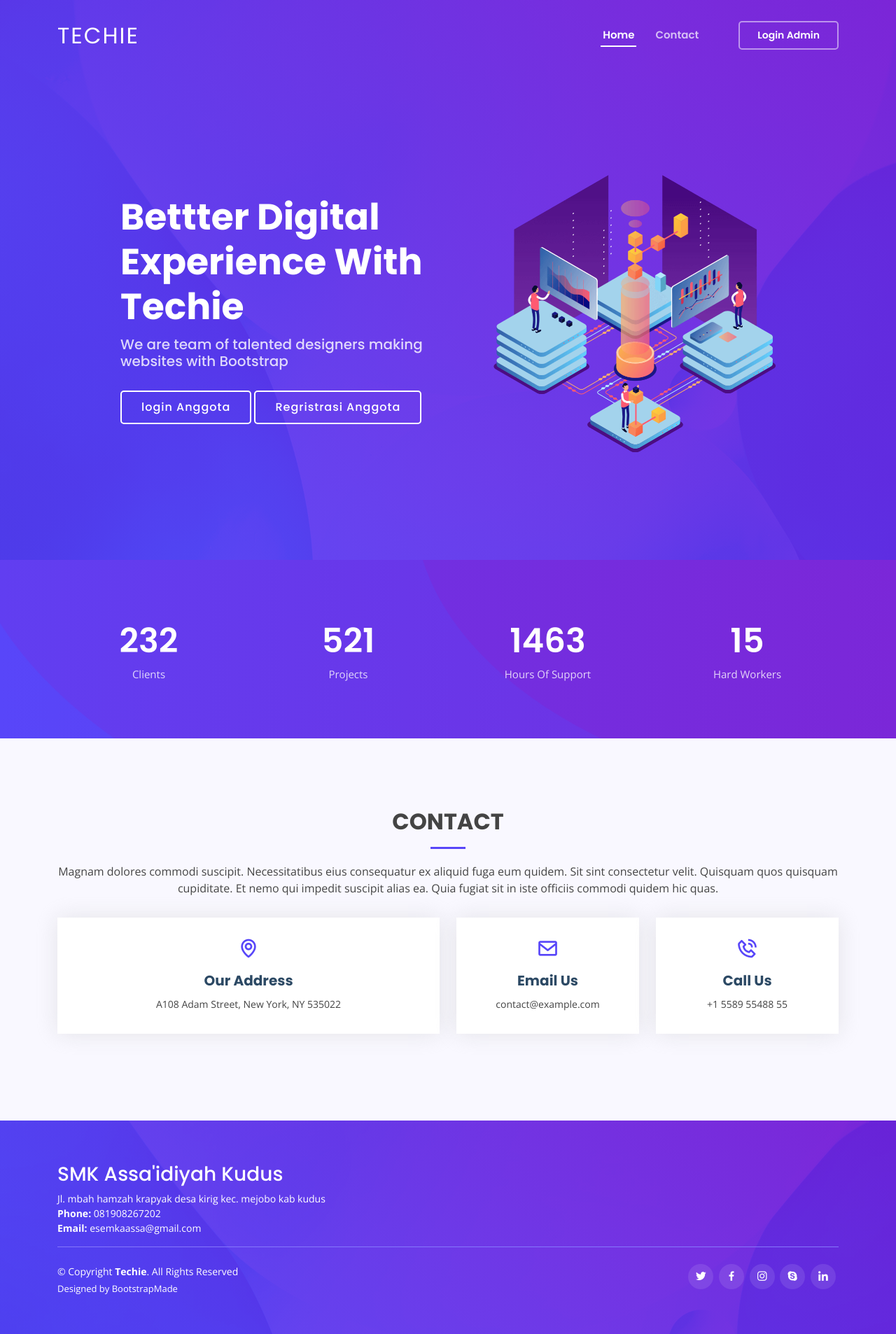
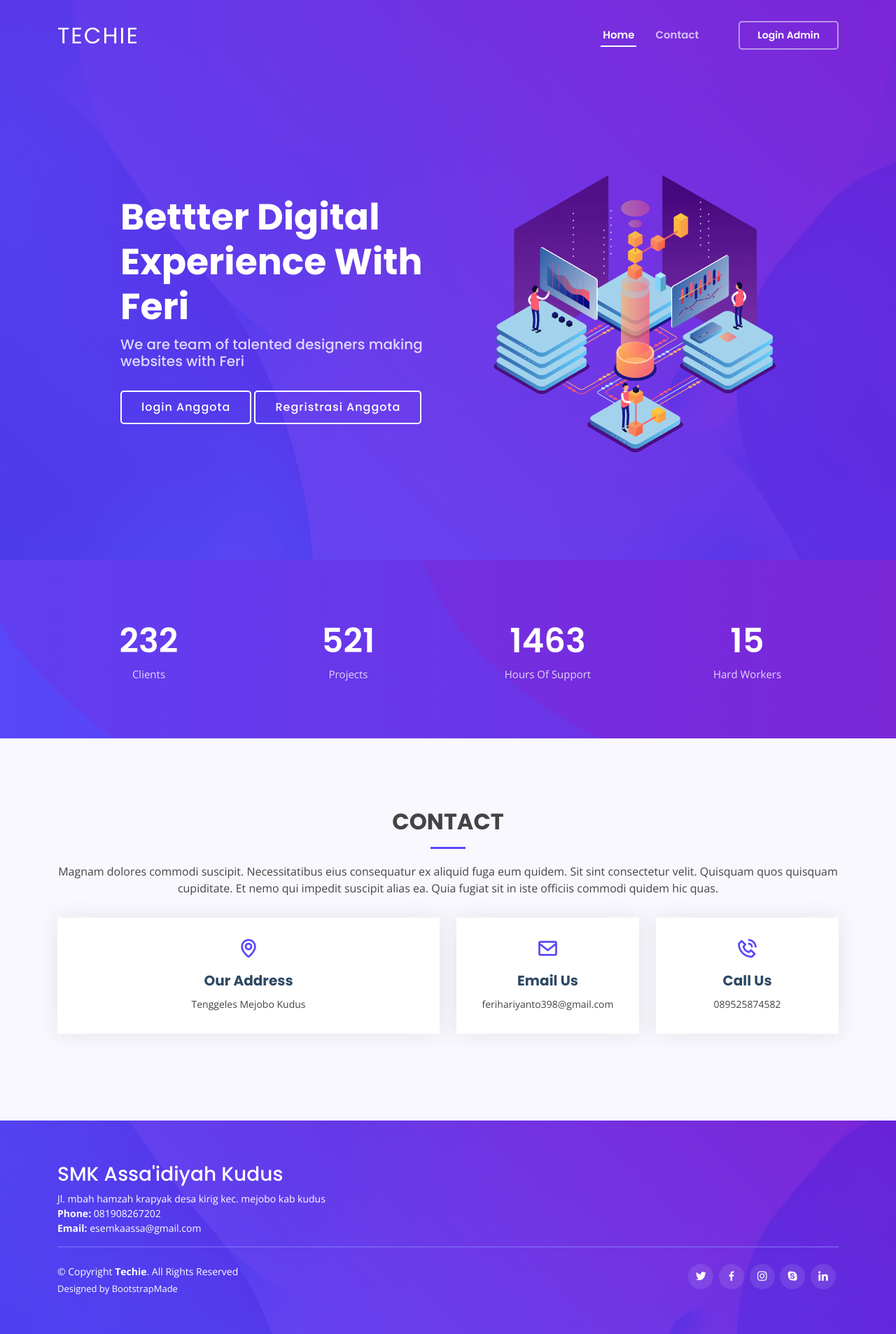
Before and after one commit to yolareinaamelia/sipus_digi, a PHP site: the page made by application/views/depan/v_home.php in a window 1280 px wide. Shown: the whole page at 70% size. Run offline with PHP 8.4, Linux system fonts and the light colour scheme; the template is opened without the code that fills it, so the values that code supplies are empty.

Commit message:
ferihari12

```diff
--- a/application/views/depan/v_home.php
+++ b/application/views/depan/v_home.php
@@ -63,8 +63,8 @@
     <div class="container-fluid" data-aos="fade-up">
       <div class="row justify-content-center">
         <div class="col-xl-5 col-lg-6 pt-3 pt-lg-0 order-2 order-lg-1 d-flex flex-column justify-content-center">
-          <h1>Bettter Digital Experience With Techie</h1>
-          <h2>We are team of talented designers making websites with Bootstrap</h2>
+          <h1>Bettter Digital Experience With Feri</h1>
+          <h2>We are team of talented designers making websites with Feri</h2>
           <div>
             <a href="#about" class="btn-get-started scrollto">login Anggota</a>
             <a href="#about" class="btn-get-started scrollto">Regristrasi Anggota</a>
@@ -124,7 +124,7 @@
             <div class="info-box mb-4">
               <i class="bx bx-map"></i>
               <h3>Our Address</h3>
-              <p>A108 Adam Street, New York, NY 535022</p>
+              <p>Tenggeles Mejobo Kudus</p>
             </div>
           </div>
 
@@ -132,7 +132,7 @@
             <div class="info-box  mb-4">
               <i class="bx bx-envelope"></i>
               <h3>Email Us</h3>
-              <p>contact@example.com</p>
+              <p>ferihariyanto398@gmail.com</p>
             </div>
           </div>
 
@@ -140,7 +140,7 @@
             <div class="info-box  mb-4">
               <i class="bx bx-phone-call"></i>
               <h3>Call Us</h3>
-              <p>+1 5589 55488 55</p>
+              <p>089525874582</p>
             </div>
           </div>
 
--- a/template/index.html
+++ b/template/index.html
@@ -84,8 +84,8 @@
     <div class="container-fluid" data-aos="fade-up">
       <div class="row justify-content-center">
         <div class="col-xl-5 col-lg-6 pt-3 pt-lg-0 order-2 order-lg-1 d-flex flex-column justify-content-center">
-          <h1>Bettter Digital Experience With Techie</h1>
-          <h2>We are team of talented designers making websites with Bootstrap</h2>
+          <h1>Bettter Digital Experience With Feri</h1>
+          <h2>We are team of talented designers making websites with Feri</h2>
           <div><a href="#about" class="btn-get-started scrollto">Get Started</a></div>
         </div>
         <div class="col-xl-4 col-lg-6 order-1 order-lg-2 hero-img" data-aos="zoom-in" data-aos-delay="150">
```
